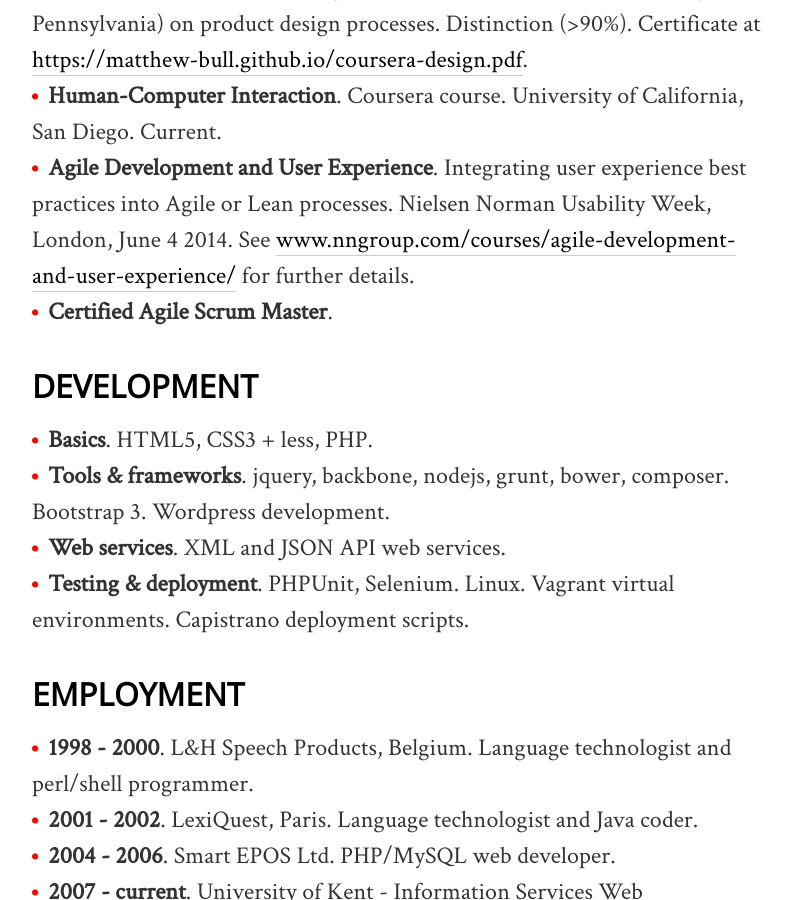
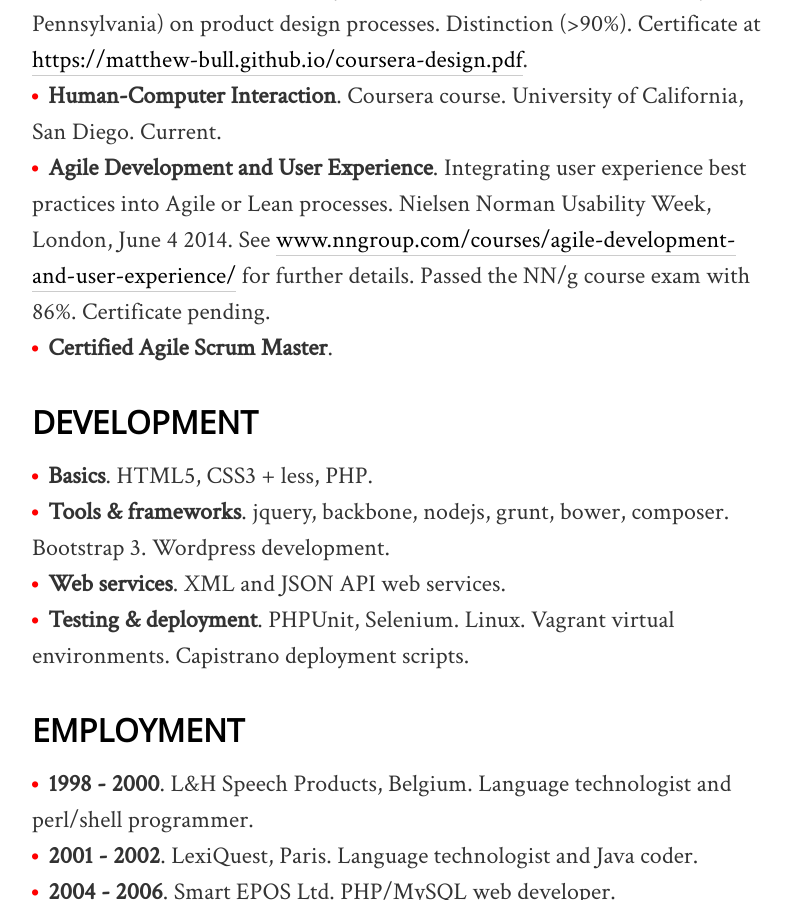
Before and after one commit to matthew-bull/matthew-bull.github.io, a Jekyll site: the page built from index.md, in a window 1280 px wide and 900 px high, scrolled down 735 px. Shown: the whole window, without its empty margins (238-1030 px from the left). Built offline with Jekyll 4.4.1, drawn with Linux system fonts in a browser that asks for light colours; nearby versions of some CDN libraries.

Commit message:
added nng exam results

```diff
--- a/index.md
+++ b/index.md
@@ -17,7 +17,7 @@
 
 - **Creation of Artifacts in Society**. Coursera course (from the University of Pennsylvania) on product design processes. Distinction (>90%). Certificate at [{{ site.url }}/coursera-design.pdf]({{ site.url }}/coursera-design.pdf).
 - **Human-Computer Interaction**. Coursera course. University of California, San Diego. Current.
-- **Agile Development and User Experience**. Integrating user experience best practices into Agile or Lean processes. Nielsen Norman Usability Week, London, June 4 2014. See [www.nngroup.com/courses/agile-development-and-user-experience/](http://www.nngroup.com/courses/agile-development-and-user-experience/) for further details.
+- **Agile Development and User Experience**. Integrating user experience best practices into Agile or Lean processes. Nielsen Norman Usability Week, London, June 4 2014. See [www.nngroup.com/courses/agile-development-and-user-experience/](http://www.nngroup.com/courses/agile-development-and-user-experience/) for further details. Passed the NN/g course exam with 86%. Certificate pending.
 - **Certified Agile Scrum Master**.
 
 ## DEVELOPMENT
```
Also changed, not shown: about.md (+1 -1 lines).
